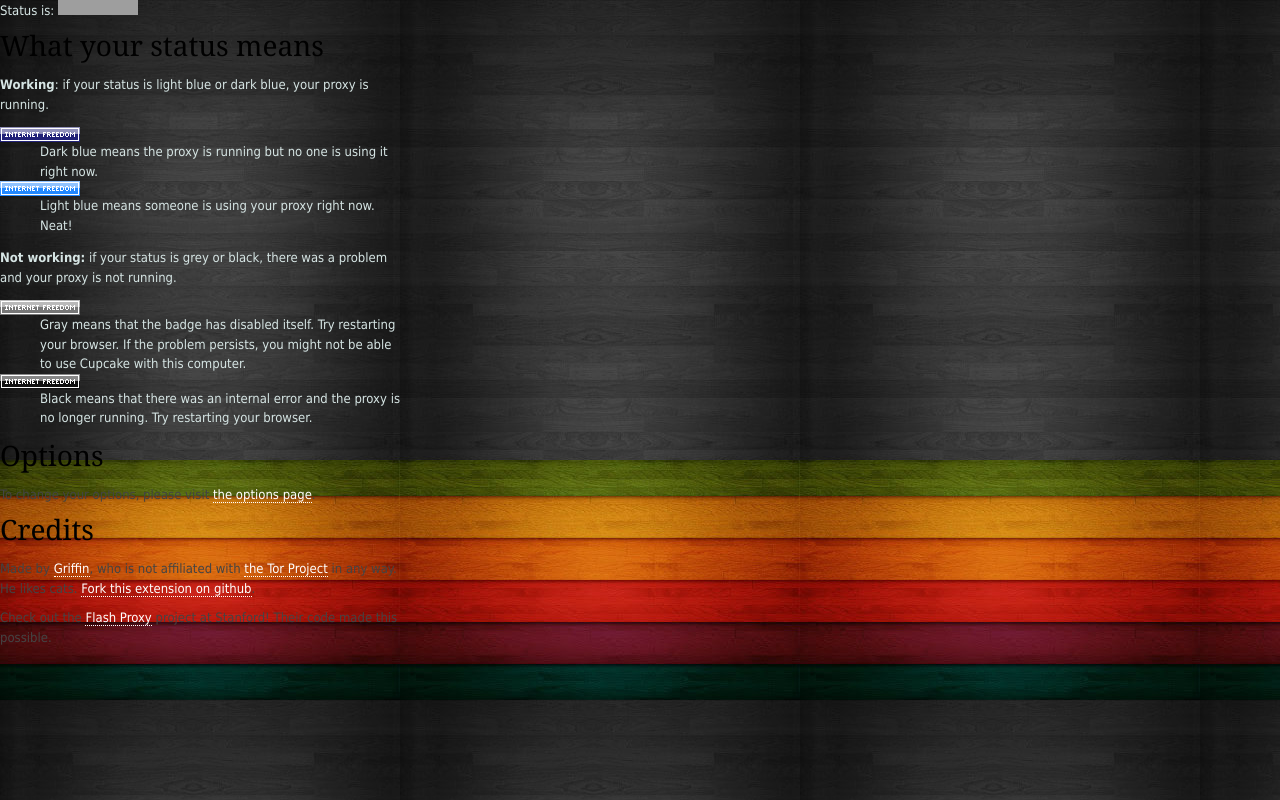
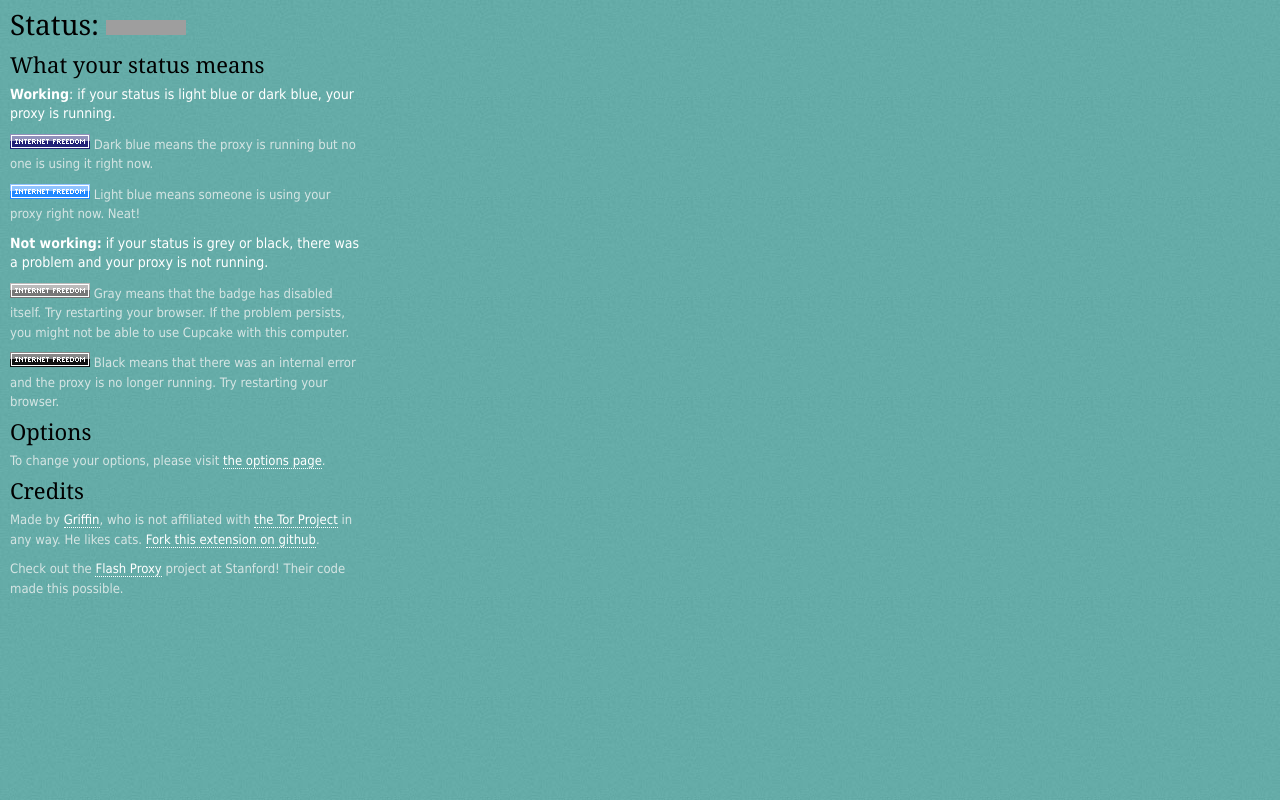
Before and after one commit to glamrock/cupcake, a PHP site: page /menu.html in a window 1280 px wide. Run offline with PHP 8.4, Linux system fonts and the light colour scheme; grey boxes are pictures that could not be loaded.

Commit message:
more css tweaks

```diff
--- a/menu.html
+++ b/menu.html
@@ -4,34 +4,25 @@
     <title>Cupcake</title>
     <link rel=stylesheet href="style.css" type="text/css">
   </head>
-  <body>
-    <p>Status is: <iframe src="http://crypto.stanford.edu/flashproxy/embed.html" width="80" height="15" frameborder="0" scrolling="no"></iframe></p>
+  <body><!--<img src="images/cupcake128" align="right"/>-->
+    <h2>Status: <iframe src="http://crypto.stanford.edu/flashproxy/embed.html" width="80" height="15" frameborder="0" scrolling="no"></iframe></h2>
 
-    <h2>What your status means</h2>
-     <p><strong>Working</strong>: if your status is light blue or dark blue, your proxy is running.</p>
-     <dl>
-     <dt><img src="images/badge.png" style="background-color: #227"></dt>
-     <dd>Dark blue means the proxy is running but no one is using it right now.</dd>
-     <dt><img src="images/badge.png" style="background-color: #28f"></dt>
-     <dd>Light blue means someone is using your proxy right now. Neat!</dd>
-     </dl>
+    <h3>What your status means</h3>
+     <p class="white"><strong>Working</strong>: if your status is light blue or dark blue, your proxy is running.</p>
+     <p><img src="images/badge.png" style="background-color: #227"> Dark blue means the proxy is running but no one is using it right now.</p>
+     <p><img src="images/badge.png" style="background-color: #28f"> Light blue means someone is using your proxy right now. Neat!</p>
 
-     <p><strong>Not working:</strong> if your status is grey or black, there was a problem and your proxy is not running.</p>
-     <dl>
-     <dt><img src="images/badge.png" style="background-color: #777"></dt>
-     <dd>Gray means that the badge has disabled itself. Try restarting your browser. If the problem persists, you might not be able to use Cupcake with this computer.</dd>
-     <dt><img src="images/badge.png" style="background-color: #111"></dt>
-     <dd>Black means that there was an internal error and the proxy is no longer running. Try restarting your browser.</dd>
-    </dl>
-    <div class="credits">
-    <h2>Options</h2>
-    <p>To change your options, please visit <a href="http://crypto.stanford.edu/flashproxy/options.html">the options page</a>.</p>
+     <p class="white"><strong>Not working:</strong> if your status is grey or black, there was a problem and your proxy is not running.</p>
+     <p><img src="images/badge.png" style="background-color: #777"> Gray means that the badge has disabled itself. Try restarting your browser. If the problem persists, you might not be able to use Cupcake with this computer.</p>
+     <p><img src="images/badge.png" style="background-color: #111"> Black means that there was an internal error and the proxy is no longer running. Try restarting your browser.</p>
 
-    <h2>Credits</h2>
-    <p>Made by <a href="https://twitter.com/abditum">Griffin</a>, who is not affiliated with <a href="https://torproject.org">the Tor Project</a> in any way.
-    He likes cats. <a href="https://github.com/glamrock/cupcake">Fork this extension on github</a>.
-    <p>Check out the <a href="https://crypto.stanford.edu/flashproxy/">Flash Proxy</a> project at Stanford! Their code made this possible.</p>
+    <h3>Options</h3>
+    <p>To change your options, please visit <a href="http://crypto.stanford.edu/flashproxy/options.html" target="blank">the options page</a>.</p>
 
-      </div>
+    <h3>Credits</h3>
+    <p>Made by <a href="https://twitter.com/abditum" target="blank">Griffin</a>, who is not affiliated with <a href="https://torproject.org" target="blank">the Tor Project</a> in any way.
+    He likes cats. <a href="https://github.com/glamrock/cupcake" target="blank">Fork this extension on github</a>.
+    <p>Check out the <a href="https://crypto.stanford.edu/flashproxy/" target="blank">Flash Proxy</a> project at Stanford! Their code made this possible.</p>
+
   </body>
 </html>
--- a/style.css
+++ b/style.css
@@ -1,25 +1,17 @@
 body {
-    width:400px;
-    min-height:450px;
+    width:350px;
+    min-height:400px;
     overflow-x:hidden;
     overflow-y:scroll;
-    margin: 0;
-	padding: 0;
+    margin: 10;
+    padding: 0;
 	color: #d6e5e4;
 	font-family: Tahoma, Geneva, sans-serif;
 	font-size: 13px;
 	line-height: 1.5em;
 	background-color: #444444;
 	background-repeat: no-repeat;
-	background: url(images/wood.jpg)
-}
-
-.credits {color: #444; }
-.credits a {
-    color: #3D1B42;
-	font-weight: normal;
-    text-decoration: none;
-    border-bottom:1px dotted;
+	background: url(images/bg.jpg)
 }
 
 a, a:link {
@@ -38,12 +30,11 @@ p {
 	padding: 0;
 }
 
+.white {color:#ffffff; font-size: 14px}
+
 em { color: #fff; }
 
 h1, h2, h3, h4, h5, h6 { color: #000; font-weight: normal;  font-family: Georgia, "Times New Roman", Times, serif }
 h1 { font-size: 34px; margin: 0 0 20px; padding: 5px 0 }
 h2 { font-size: 28px; margin: 0 0 15px; padding: 5px 0; }
 h3 { font-size: 22px; margin: 0 0 10px; padding: 0; }
-h4 { font-size: 18px; margin: 0 0 15px; padding: 0; }
-h5 { font-size: 16px; margin: 0 0 10px; padding: 0;  }
-h6 { font-size: 14px; margin: 0 0 5px; padding: 0; }
```
Also changed, not shown: images/bg.jpg (added).
